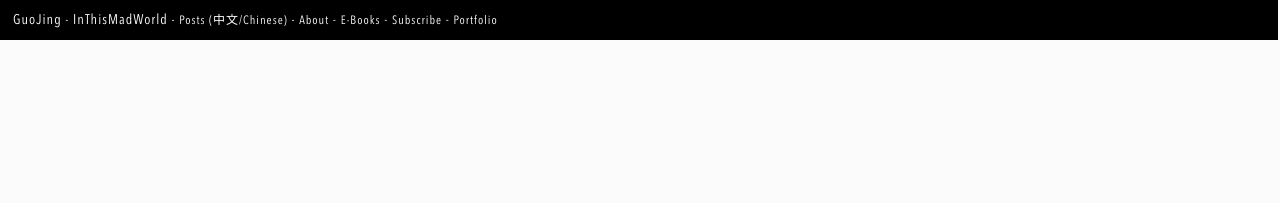
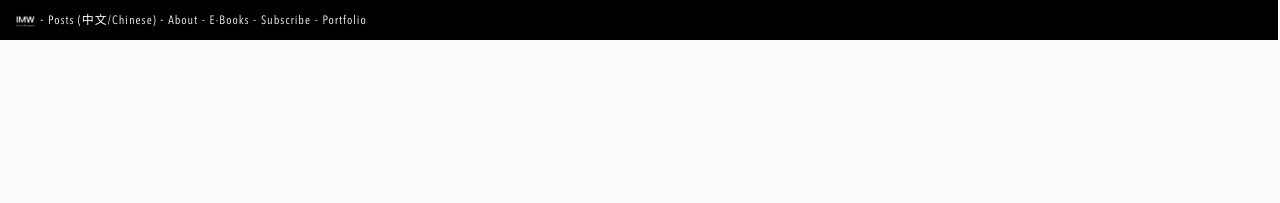
Before and after one commit to GuoJing/blog, a Jekyll site: the page built from blog/index.md, in a window 1280 px wide. Shown: the top 203 px of the page. Built offline with Jekyll 4.4.1, drawn with Linux system fonts in a browser that asks for light colours.

Commit message:
auto commit

```diff
--- a/_layouts/page.html
+++ b/_layouts/page.html
@@ -13,7 +13,7 @@
 
 <div class="all">
 <div class="col-sm-12 title banner">
-  <a href="/">GuoJing - InThisMadWorld</a>
+  <a href="/"><img src="/images/logo.png" style="max-height:16px"/></a>
 <span class="item">
     - <a href="/blog" style="font-size:12px">Posts (中文/Chinese)</a>
     - <a href="/about" style="font-size:12px">About</a>
--- a/_layouts/sub.html
+++ b/_layouts/sub.html
@@ -12,7 +12,7 @@
 <body>
 <div class="all">
 <div class="col-sm-12 title banner">
-  <a href="/">GuoJing - InThisMadWorld</a>
+  <a href="/"><img src="/images/logo.png" style="max-height:16px"/></a>
 <span class="item">
     - <a href="/blog" style="font-size:12px">Posts (中文/Chinese)</a>
     - <a href="/about" style="font-size:12px">About</a>
--- a/index.html
+++ b/index.html
@@ -1,11 +1,11 @@
 ---
 layout: default
-title: GuoJing's Blog|只要心还跳
+title: GuoJing Photography - InThisMadWorld|只要心还跳
 ---
 <div class="index">
   <!-- banner -->
   <div class="col-sm-12 title banner">
-  <a href="/">GuoJing - InThisMadWorld</a>
+  <a href="/"><img src="/images/logo.png" style="max-height:16px"/></a>
     <span class="item">
         - <a href="/blog" style="font-size:12px">Posts (中文/Chinese)</a>
         - <a href="/about" style="font-size:12px">About</a>
```
Also changed, not shown: images/logo.png (added).
